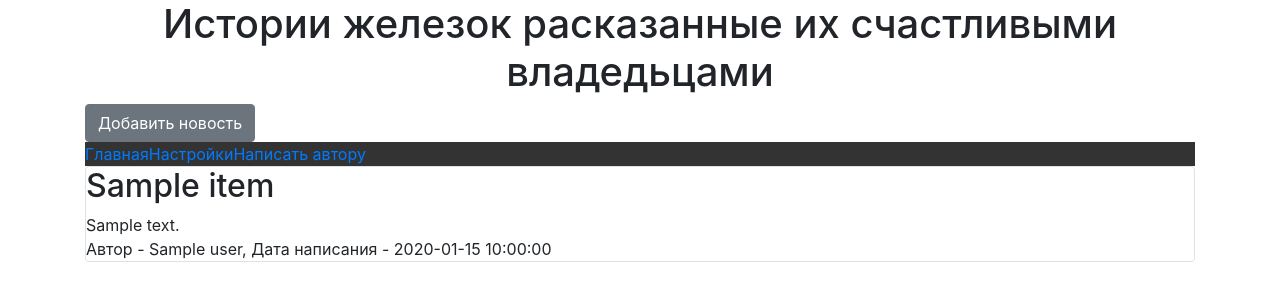
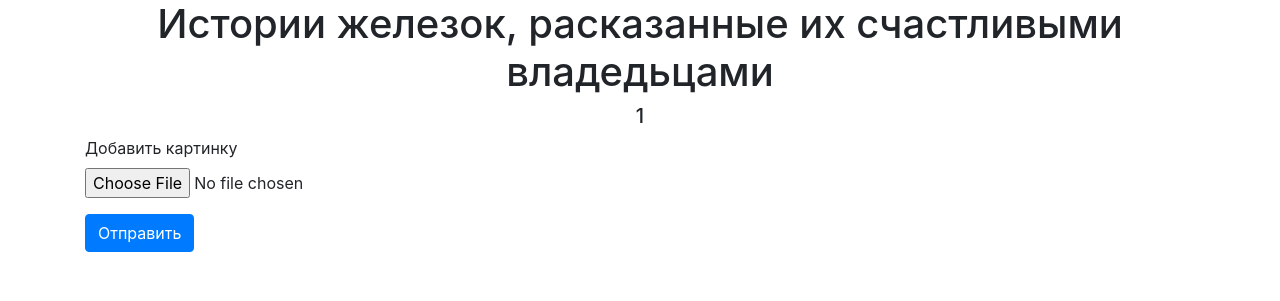
Before and after one commit to vladimirshkunov/part_with_login, a Flask app: template templates/index.html in a window 1280 px wide. Shown: the part 56-357 px from the top of the page. Run offline with Flask 2, Linux system fonts and the light colour scheme; a user stored in the database is signed in; tables that the repository leaves empty hold one stand-in row (values such as "Sample post"); the template is opened without the code that fills it: most values are stand-ins (such as "Sample title", 1, 10 or a date in 2020); some libraries are stand-ins or nearby versions.

Commit message:
Обновлено

```diff
--- a/main.py
+++ b/main.py
@@ -1,3 +1,4 @@
+import os
 from flask import Flask, render_template, redirect, request, abort
 from flask_login import LoginManager, login_user, login_required, logout_user, current_user
 
@@ -5,6 +6,7 @@
 from data.users import User
 from forms.news import NewsForm
 from forms.user import RegisterForm, LoginForm
+from forms.gallery import GalleryForm
 from data.__all_models import users, news
 from data import db_session, news_api
 
@@ -33,94 +35,20 @@
     app.run()
 
 
-@app.route('/news', methods=['GET', 'POST'])
-@login_required
-def add_news():
-    form = NewsForm()
-    if form.validate_on_submit():
-        db_sess = db_session.create_session()
-        news = News()
-        news.title = form.title.data
-        news.content = form.content.data
-        news.is_private = form.is_private.data
-        current_user.news.append(news)
-        db_sess.merge(current_user)
-        db_sess.commit()
-        return redirect('/')
-    return render_template('news.html', title='Добавление новости', form=form)
-
-
-@app.route('/news_delete/<int:id>', methods=['GET', 'POST'])
-@login_required
-def news_delete(id):
-    db_sess = db_session.create_session()
-    news = db_sess.query(News).filter(News.id == id, News.user == current_user).first()
-    if news:
-        db_sess.delete(news)
-        db_sess.commit()
-    else:
-        abort(404)
-    return redirect('/')
-
-
-@app.route('/news/<int:id>', methods=['GET', 'POST'])
-@login_required
-def edit_news(id):
-    form = NewsForm()
-    if request.method == "GET":
-        db_sess = db_session.create_session()
-        news = db_sess.query(News).filter(News.id == id, News.user == current_user).first()
-        if news:
-            form.title.data = news.title
-            form.content.data = news.content
-            form.is_private.data = news.is_private
-        else:
-            abort(404)
-    if form.validate_on_submit():
-        db_sess = db_session.create_session()
-        news = db_sess.query(News).filter(News.id == id, News.user == current_user).first()
-        if news:
-            news.title = form.title.data
-            news.content = form.content.data
-            news.is_private = form.is_private.data
-            db_sess.commit()
-            return redirect('/')
-        else:
-            abort(404)
-    return render_template('news.html', title='Редактирование новости', form=form)
-
-
 @app.route("/")
 def index():
-    db_sess = db_session.create_session()
-    if current_user.is_authenticated:
-        news = db_sess.query(News).filter((News.user == current_user) | (News.is_private != True))
-    else:
-        news = db_sess.query(News).filter(News.is_private != True)
-    return render_template("index.html", news=news)
-
-
-@app.route('/register', methods=['GET', 'POST'])
-def reqister():
-    form = RegisterForm()
-    if form.validate_on_submit():
-        if form.password.data != form.password_again.data:
-            return render_template('register.html', title='Регистрация', form=form,
-                                   message="Пароли не совпадают")
-        db_sess = db_session.create_session()
-        if db_sess.query(User).filter(User.email == form.email.data).first():
-            return render_template('register.html', title='Регистрация', form=form,
-                                   message="Такой пользователь уже есть")
-        user = users.User(
-            name=form.name.data,
-            email=form.email.data,
-            about=form.about.data
-        )
-        user.set_password(form.password.data)
-        db_sess.add(user)
-        db_sess.commit()
-        return redirect('/login')
-    return render_template('register.html', title='Регистрация', form=form)
+    formid = request.args.get('formid')
+    category = [("ВОРОТА", "gates", os.listdir('static/img/gates'), len(os.listdir('static/img/gates'))),
+                ("РЕШЕТКИ", "gratings", os.listdir('static/img/gratings'), len(os.listdir('static/img/gratings')))]
+    if request.method == 'POST':
+        f = request.files['file']
+        catalog = request.form["hid"]
+        print(catalog)
+        pics = os.listdir(f'static/img/{catalog}')
+        print(len(pics))
+        with open(f'static/img/{catalog}/{len(pics) + 1}.jpg', 'wb') as file:
+            file.write(f.read())
+    return render_template("index.html", category=category)
 
 
 @app.route('/login', methods=['GET', 'POST'])
--- a/templates/base.html
+++ b/templates/base.html
@@ -1,13 +1,13 @@
 <!doctype html>
 <html lang="en">
 <head>
-    <meta charset="utf-8">
+    <meta charset="UTF-8">
     <meta name="viewport" content="width=device-width, initial-scale=1, shrink-to-fit=no">
-    <link rel="stylesheet"
-          href="https://stackpath.bootstrapcdn.com/bootstrap/4.4.1/css/bootstrap.min.css"
-          integrity="sha384-Vkoo8x4CGsO3+Hhxv8T/Q5PaXtkKtu6ug5TOeNV6gBiFeWPGFN9MuhOf23Q9Ifjh"
-          crossorigin="anonymous">
-    <title>{{ title }}</title>
+    <link rel="stylesheet" href="https://stackpath.bootstrapcdn.com/bootstrap/4.4.1/css/bootstrap.min.css" integrity="sha384-Vkoo8x4CGsO3+Hhxv8T/Q5PaXtkKtu6ug5TOeNV6gBiFeWPGFN9MuhOf23Q9Ifjh" crossorigin="anonymous">
+    <link rel="stylesheet" type="text/css" href="../static/css/style.css" />
+    <script src="https://code.jquery.com/jquery-3.4.1.slim.min.js" integrity="sha384-J6qa4849blE2+poT4WnyKhv5vZF5SrPo0iEjwBvKU7imGFAV0wwj1yYfoRSJoZ+n" crossorigin="anonymous"></script>
+    <script src="https://cdn.jsdelivr.net/npm/popper.js@1.16.0/dist/umd/popper.min.js" integrity="sha384-Q6E9RHvbIyZFJoft+2mJbHaEWldlvI9IOYy5n3zV9zzTtmI3UksdQRVvoxMfooAo" crossorigin="anonymous"></script>
+    <script src="https://stackpath.bootstrapcdn.com/bootstrap/4.4.1/js/bootstrap.min.js" integrity="sha384-wfSDF2E50Y2D1uUdj0O3uMBJnjuUD4Ih7YwaYd1iqfktj0Uod8GCExl3Og8ifwB6" crossorigin="anonymous"></script>
 </head>
 <body>
 <header>
@@ -17,7 +17,7 @@
             <a class="navbar-brand" href="/logout">{{ current_user.name }}</a>
         {% else %}
             <p>
-                <a class="btn btn-primary " href="/register">Зарегистрироваться</a>
+                <!--  <a class="btn btn-primary " href="/register">Зарегистрироваться</a> -->
                 <a class="btn btn-success" href="/login">Войти</a>
             </p>
         {% endif %}
--- a/templates/index.html
+++ b/templates/index.html
@@ -1,30 +1,54 @@
 {% extends "base.html" %}
 
 {% block content %}
-    <h1 align = "center"> Истории железок расказанные их счастливыми владедьцами</h1>
-    {% if current_user.is_authenticated %}
-        <a href="news" class="btn btn-secondary">Добавить новость</a>
-    {% endif %}
-<ul class="nav" style = "background: #333;">
-		<li><a href="#">Главная</a></li>
-		<li><a href="#">Настройки</a></li>
-		<li><a href="#">Написать автору</a></li>
-</ul>
-    {% for item in news.values() %}
-        <div class="col-md6 border rounded">
-            <h2>{{ item.title }}</h2>
-            <div>
-                {{ item.content }}
-            </div>
-            <div>
-                Автор - {{ item.user.name }}, Дата написания - {{ item.created_date }}
-            </div>
-            {% if current_user.is_authenticated and current_user == item.user %}
-                <div>
-                    <a href="/news/{{ item.id }}" class="btn btn-warning">Изменить</a>
-                    <a href="/news_delete/{{ item.id }}" class="btn btn-danger">Удалить</a>
+<h1 align="center"> Истории железок, расказанные их счастливыми владедьцами</h1>
+
+{% for cat in category %}
+
+<div align="center" id="carousel-example-generic" class="carousel slide" data-ride="carousel">
+    <h5 align="center">{{ cat[0] }}</h5>
+    <ol class="carousel-indicators">
+        {% for n in range(cat[3]) %}
+        <li data-target="#carousel-example-generic" data-slide-to="{{ n }}"
+            {% if n==0 %}class="active" {% endif %}></li>
+        {% endfor %}
+    </ol>
+    <div class="carousel-inner" role="listbox">
+        <!--
+                <div class="carousel-item active">
+                    <img src="/static/img/1.jpg" alt="First slide">
                 </div>
-            {% endif %}
+        -->
+        {% for item in cat[2] %}
+        <div {% if item=='1.jpg' %}class="carousel-item active" {% else %}class="carousel-item" {% endif %}
+             data-interval=5000">
+            <img src="/static/img/{{ cat[1] }}/{{ item }}" alt="slide">
         </div>
-    {% endfor %}
+        {% endfor %}
+    </div>
+    <a class="left carousel-control" href="#carousel" role="button" data-slide="prev">
+        <span class="glyphicon glyphicon-chevron-left" aria-hidden="true"></span>
+        <span class="sr-only">Previous</span>
+    </a>
+    <a class="right carousel-control" href="#carousel" role="button" data-slide="next">
+        <span class="glyphicon glyphicon-chevron-right" aria-hidden="true"></span>
+        <span class="sr-only">Next</span>
+    </a>
+</div>
+{% if current_user.is_authenticated %}
+<div>
+    <form class="login_form" method="post" enctype="multipart/form-data" action="{{ url_for('index',formid=cat[1]) }}">
+        <div class="form-group">
+            <input type="hidden" value="{{ cat[1] }}" name="hid">
+            <label for="photo">Добавить картинку</label>
+            <input type="file" class="form-control-file" id="photo" name="file">
+        </div>
+        <button type="submit" class="btn btn-primary">Отправить</button>
+
+    </form>
+</div>
+{% endif %}
+
+{% endfor %}
+
 {% endblock %}
```
Also changed, not shown: forms/gallery.py (added, +9 -0 lines).
